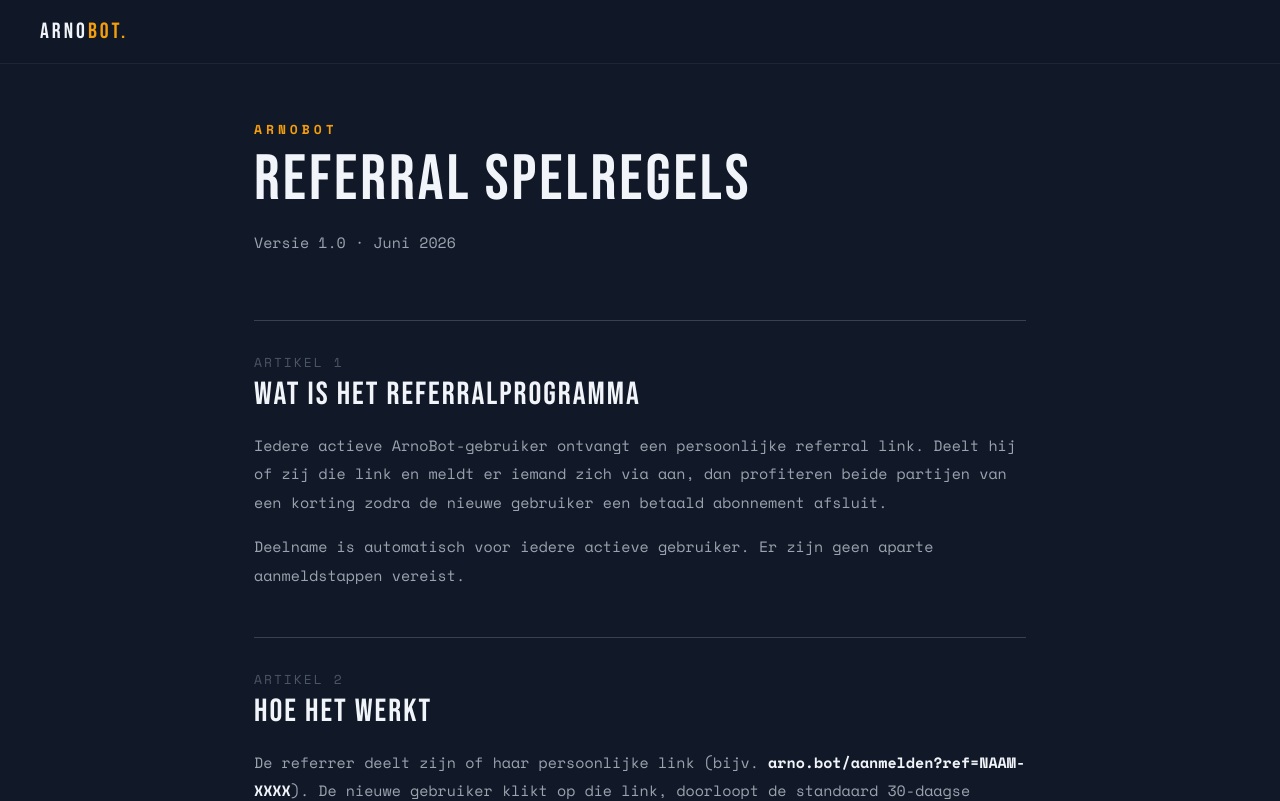
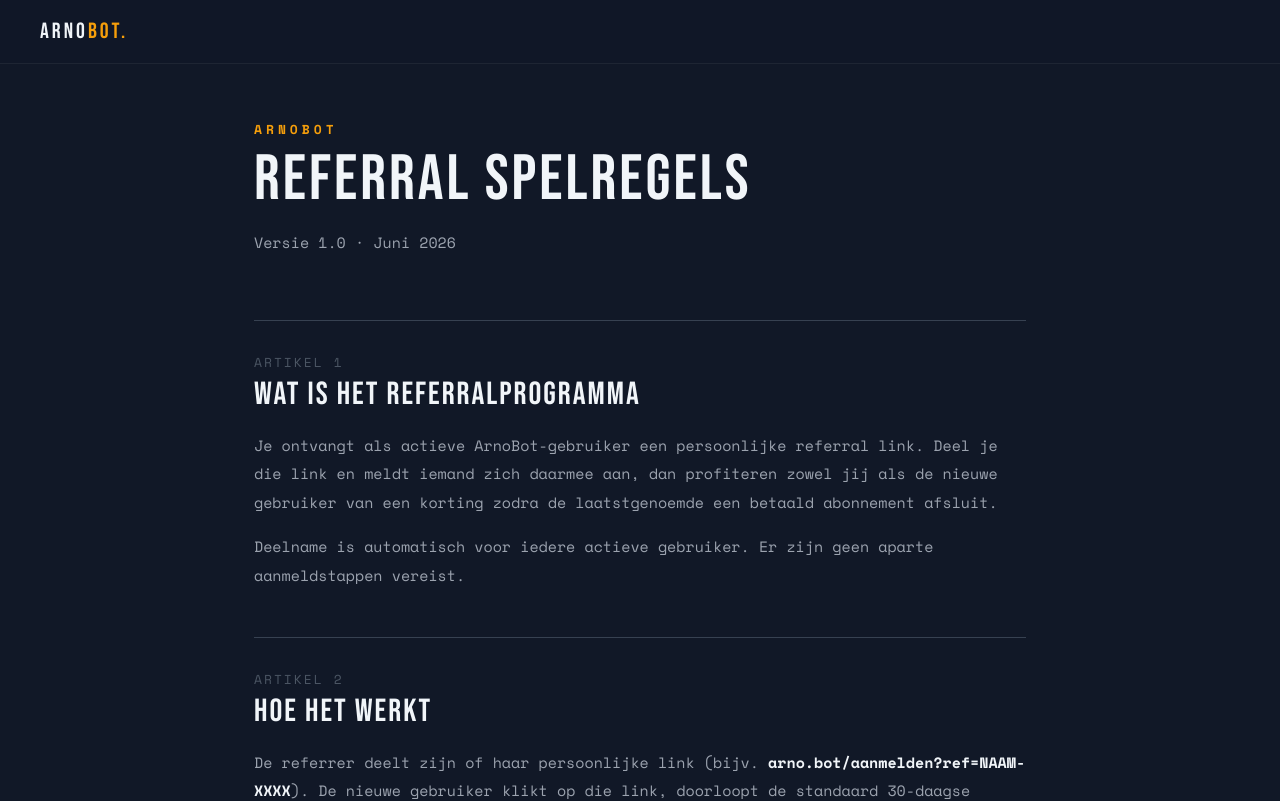
Before and after one commit to arnoceo-ops/arno-blog, a Next.js app: page /referrals in a window 1280 px wide. Shown: the top 801 px of the page. Built offline with nearby package versions, Linux system fonts and the light colour scheme.

Commit message:
fix: tekst artikel 1 referral spelregels herschreven

```diff
--- a/app/referrals/page.tsx
+++ b/app/referrals/page.tsx
@@ -49,7 +49,7 @@ export default function ReferralSpelregelsPage() {
           <div style={section}>
             <span style={num}>ARTIKEL 1</span>
             <h2 style={h2}>WAT IS HET REFERRALPROGRAMMA</h2>
-            <p style={body}>Iedere actieve ArnoBot-gebruiker ontvangt een persoonlijke referral link. Deelt hij of zij die link en meldt er iemand zich via aan, dan profiteren beide partijen van een korting zodra de nieuwe gebruiker een betaald abonnement afsluit.</p>
+            <p style={body}>Je ontvangt als actieve ArnoBot-gebruiker een persoonlijke referral link. Deel je die link en meldt iemand zich daarmee aan, dan profiteren zowel jij als de nieuwe gebruiker van een korting zodra de laatstgenoemde een betaald abonnement afsluit.</p>
             <p style={body}>Deelname is automatisch voor iedere actieve gebruiker. Er zijn geen aparte aanmeldstappen vereist.</p>
           </div>
 
```
